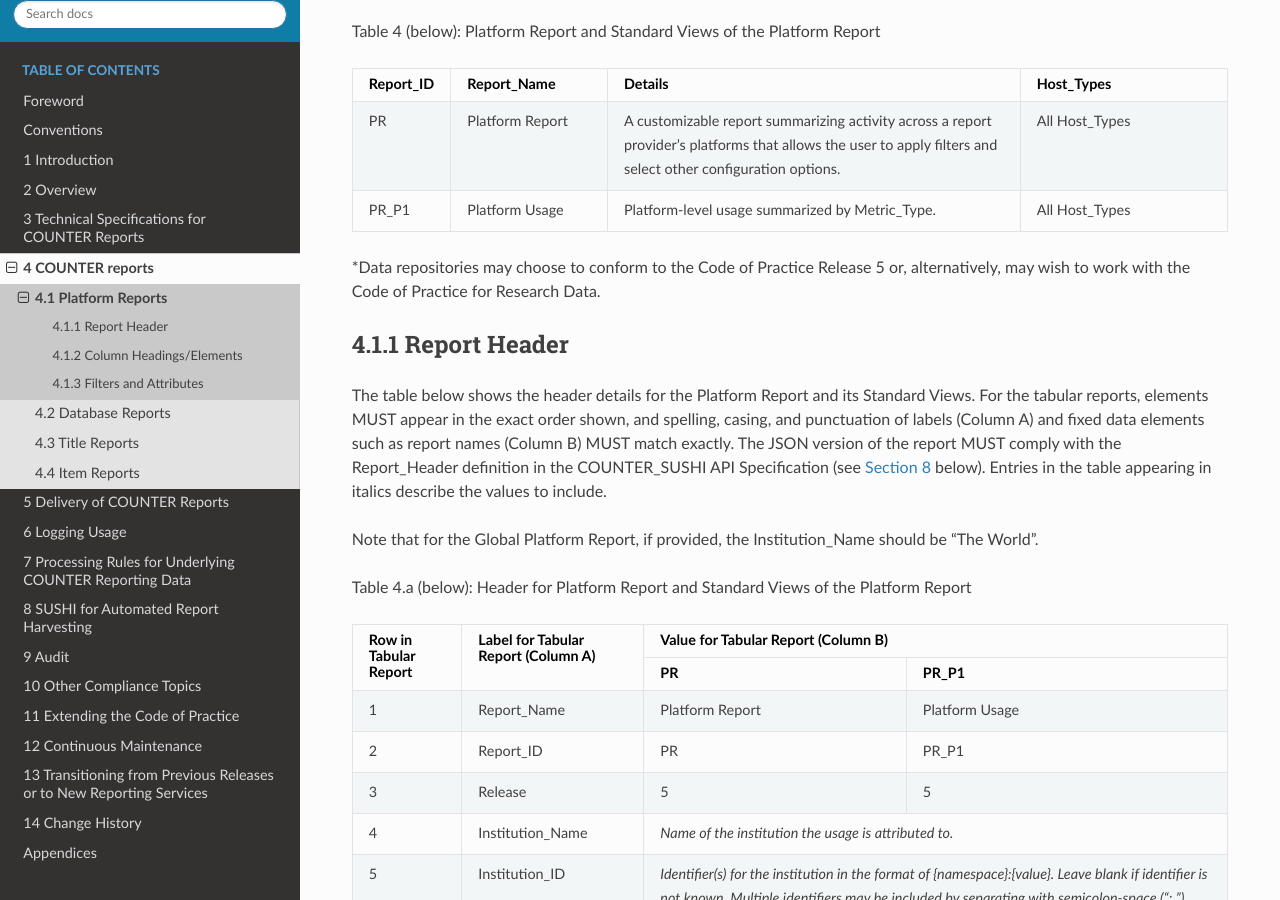
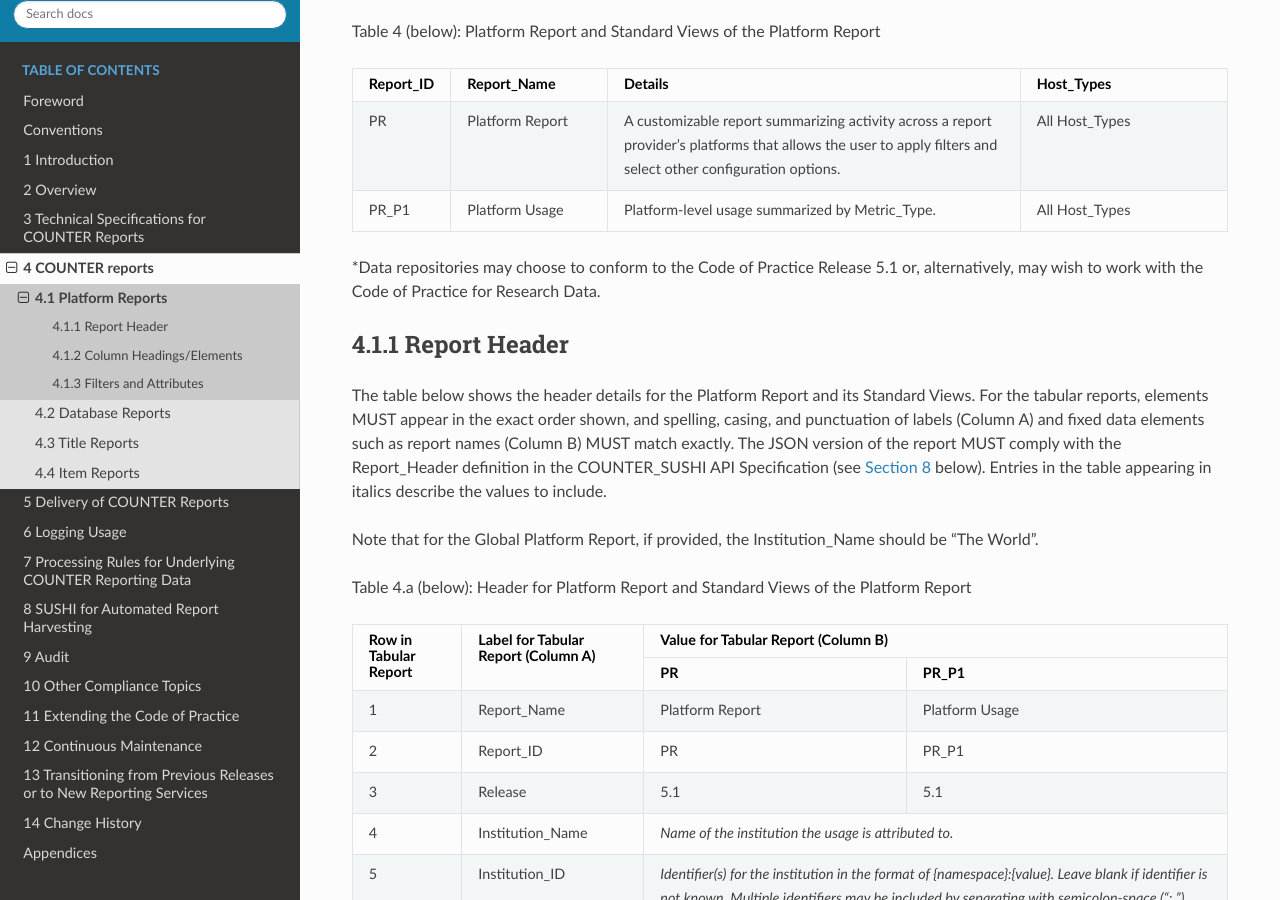
Before and after one commit to Project-Counter/cop5, a Sphinx documentation site: the page built from source/04-reports/01-platform-reports.rst, in a window 1280 px wide and 900 px high, scrolled down 308 px. Built offline with Sphinx 7.4.7 and the Read the Docs theme 2.0.0, drawn with Linux system fonts in a browser that asks for light colours.

Commit message:
Report headers and samples (#228)
Clarified appearance of all data types in sample reports
Amended report headers, section 4

```diff
--- a/source/04-reports/01-platform-reports.rst
+++ b/source/04-reports/01-platform-reports.rst
@@ -37,7 +37,7 @@ Table 4 (below): Platform Report and Standard Views of the Platform Report
      - Platform-level usage summarized by Metric_Type.
      - All Host_Types
 
-\*Data repositories may choose to conform to the Code of Practice Release 5 or, alternatively, may wish to work with the Code of Practice for Research Data.
+\*Data repositories may choose to conform to the Code of Practice Release 5.1 or, alternatively, may wish to work with the Code of Practice for Research Data.
 
 
 Report Header
@@ -77,8 +77,8 @@ Table 4.a (below): Header for Platform Report and Standard Views of the Platform
 
    * - 3
      - Release
-     - 5
-     - 5
+     - 5.1
+     - 5.1
 
    * - 4
      - Institution_Name
--- a/source/04-reports/02-database-reports.rst
+++ b/source/04-reports/02-database-reports.rst
@@ -98,9 +98,9 @@ Table 4.e (below): Header for Database Report and Standard Views of the Database
 
    * - 3
      - Release
-     - 5
-     - 5
-     - 5
+     - 5.1
+     - 5.1
+     - 5.1
 
    * - 4
      - Institution_Name
--- a/source/04-reports/04-item-reports.rst
+++ b/source/04-reports/04-item-reports.rst
@@ -91,9 +91,9 @@ Table 4.o (below): Header for Item Report and Standard Views of the Item Report
 
    * - 3
      - Release
-     - 5
-     - 5
-     - 5
+     - 5.1
+     - 5.1
+     - 5.1
 
    * - 4
      - Institution_Name
--- a/source/appendices/g-sample-counter-reports-and-standard-views.rst
+++ b/source/appendices/g-sample-counter-reports-and-standard-views.rst
@@ -10,6 +10,8 @@ Appendix G: Sample COUNTER Reports and Standard Views of the COUNTER Reports
 Note: The main Code of Practice document takes precedence in the case of any conflicts between it and this appendix.
 
 The COUNTER Reports and Standard Views of the COUNTER Reports in the following table are organized by reporting level with Platform first followed by Database, Title and ending with Item. Within the reporting level, the COUNTER Report appears first followed by the Standard Views of the COUNTER Report. Click the TSV and JSON links to download the corresponding sample reports.
+
+Note that the sample reports provided here include all Data_Types. This has created some unusual situations; for example, Book_Segment and Book both appear in the Platform Report. In practice Book_Segment would appear in the Platform Report for Host_Types Repository and Scholarly_Collaboration_Network, while Book would appear in the Platform Report for Host_Types A&I_Database, Aggregated_Full_Content, Discovery_Service, eBook, and eBook_Collection.
 
 Table G.1: Sample COUNTER Reports and Standard Views of the COUNTER Reports
 
```
Also changed, not shown: source/04-reports/03-title-reports.rst (+8 -8 lines).
